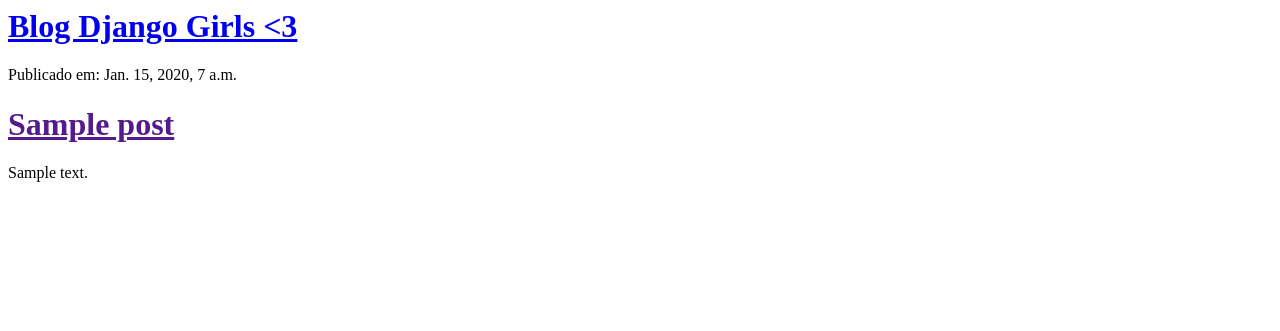
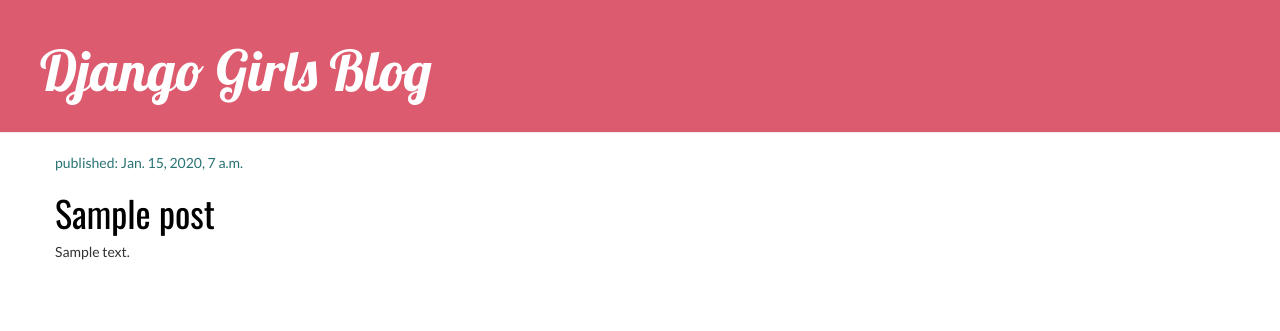
Before and after one commit to baleias/first-blog, a Django app: template blog/templates/blog/post_list.html in a window 1280 px wide. Shown: the top 331 px of the page. Run offline with Django 3.2, Linux system fonts and the light colour scheme; the template is opened without the code that fills it: values that come from a table or form of the project are taken from there, others are empty; tables that the repository leaves empty hold one stand-in row (values such as "Sample post"); some libraries are stand-ins or nearby versions.

Commit message:
Let's finally make it online

```diff
--- /dev/null
+++ b/blog/static/css/blog.css
@@ -0,0 +1,60 @@
+p {
+  font-family: 'Lato';
+  text-align: justify;
+  display: block;
+  margin-left: auto;
+  margin-right: auto;
+
+}
+
+.page-header {
+    background-color: #DD5B6E;
+    margin-top: 0;
+    padding: 20px 20px 20px 40px;
+}
+
+.page-header h1, .page-header h1 a, .page-header h1 a:visited, .page-header h1 a:active {
+    color: #ffffff;
+    font-size: 42pt;
+    text-decoration: none;
+    font-family: 'Lobster';
+}
+
+.content {
+    margin-left: 40px;
+}
+
+h1, h2, h3, h4 {
+    font-family: 'Oswald', cursive;
+    color: #297373;
+    display: block;
+    margin-left: auto;
+    margin-right: auto;
+  }
+
+.date {
+    color: #297373;
+}
+
+.save {
+    float: right;
+}
+
+.post-form textarea, .post-form input {
+    width: 100%;
+}
+
+.top-menu, .top-menu:hover, .top-menu:visited {
+    color: #E9D758;
+    float: right;
+    font-size: 26pt;
+    margin-right: 20px;
+}
+
+.post {
+    margin-bottom: 70px;
+}
+
+.post h1 a, .post h1 a:visited {
+    color: #000000;
+}
--- /dev/null
+++ b/blog/templates/blog/base.html
@@ -0,0 +1,25 @@
+{% load staticfiles %}
+<html>
+  <head>
+    <title>C'est plus incredible</title>
+    <link rel="stylesheet" href="//maxcdn.bootstrapcdn.com/bootstrap/3.2.0/css/bootstrap.min.css">
+    <link rel="stylesheet" href="//maxcdn.bootstrapcdn.com/bootstrap/3.2.0/css/bootstrap-theme.min.css">
+    <link rel="stylesheet" href="{% static 'css/blog.css' %}">
+    <link href="//fonts.googleapis.com/css?family=Lobster&subset=latin,latin-ext" rel="stylesheet" type="text/css">
+    <link href="//fonts.googleapis.com/css?family=Oswald&subset=latin,latin-ext" rel="stylesheet" type="text/css">
+    <link href="//fonts.googleapis.com/css?family=Lato&subset=latin,latin-ext" rel="stylesheet" type="text/css">
+  </head>
+  <body>
+    <div class="page-header">
+        <h1><a href="/">Django Girls Blog</a></h1>
+    </div>
+    <div class="content container">
+        <div class="row">
+            <div class="col-md-8">
+            {% block content %}
+            {% endblock %}
+            </div>
+        </div>
+    </div>
+</body>
+</html>
--- a/blog/templates/blog/post_list.html
+++ b/blog/templates/blog/post_list.html
@@ -1,19 +1,13 @@
-<html>
-  <head>
-    <title>C'est plus incredible</title>
-  </head>
-  <body>
-    <div>
-      <h1><a href="/">Blog Django Girls <3</a></h1>
-    </div>
+{% extends 'blog/base.html' %}
 
+{% block content %}
     {% for post in posts %}
-      <div>
-        <p> Publicado em: {{ post.published_date }} </p>
-        <h1><a href=""> {{ post.title }} </a></h1>
-        <p>{{ post.text|linebreaksbr }}</p>
+      <div class="post">
+          <div class="date">
+            <p>published: {{ post.published_date }}</p>
+          </div>
+            <h1><a href="">{{ post.title }}</a></h1>
+            <p>{{ post.text|linebreaksbr }}</p>
       </div>
     {% endfor %}
-
-  </body>
-</html>
+{% endblock %}
```
